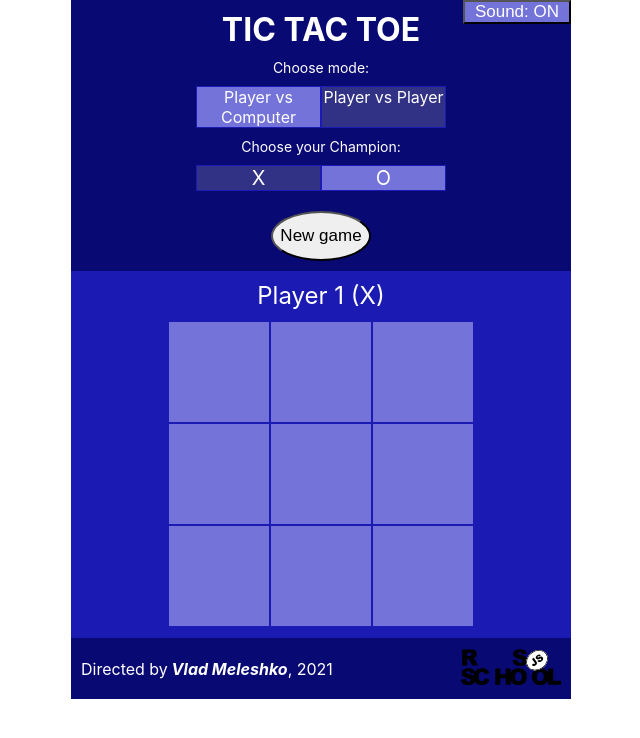
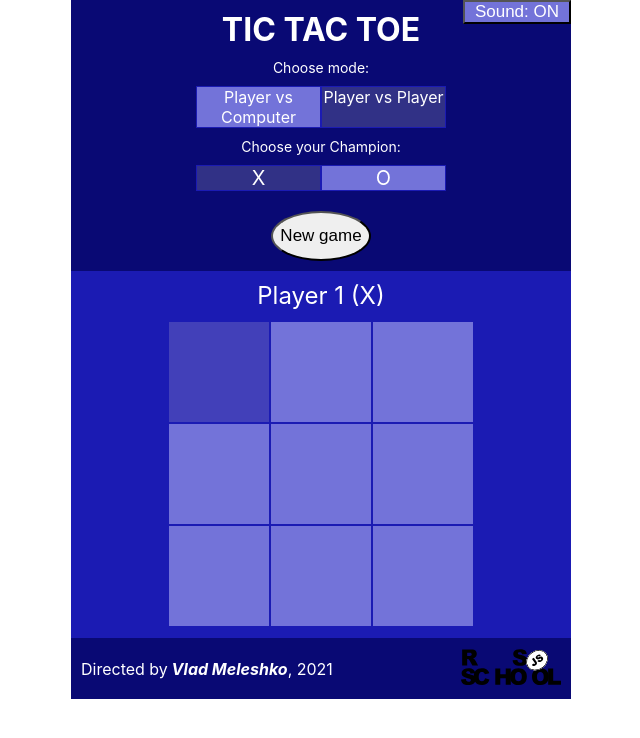
Before and after one commit to VladMeleshko/react-game, a React (Create React App) app in the folder react-game/: page / in a window 1280 px wide. In both pictures the pointer is over the element 538 px from the left and 372 px from the top of the page. Shown: the top 738 px of the page, without its empty margins (319-959 px from the left). Built offline with nearby package versions, Linux system fonts and the light colour scheme.

Commit message:
style: hover for cells

```diff
--- a/react-game/src/components/Cell.css
+++ b/react-game/src/components/Cell.css
@@ -7,3 +7,9 @@ td {
     background-color: #7373D9;
     color: #fff;
 }
+
+td:hover {
+    background-color: #dbd1d1;
+    opacity: .2;
+    cursor: pointer;
+}
```
